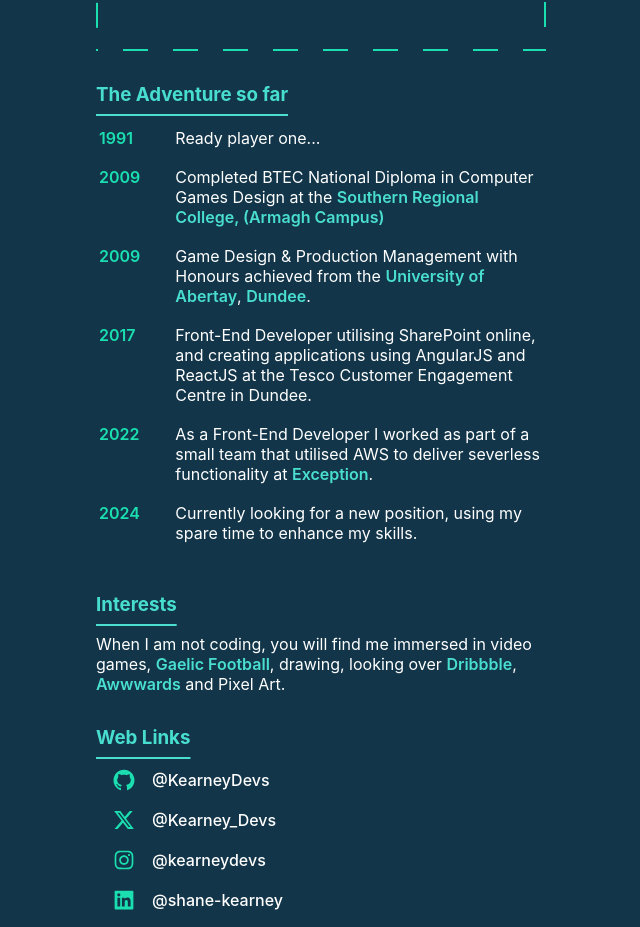
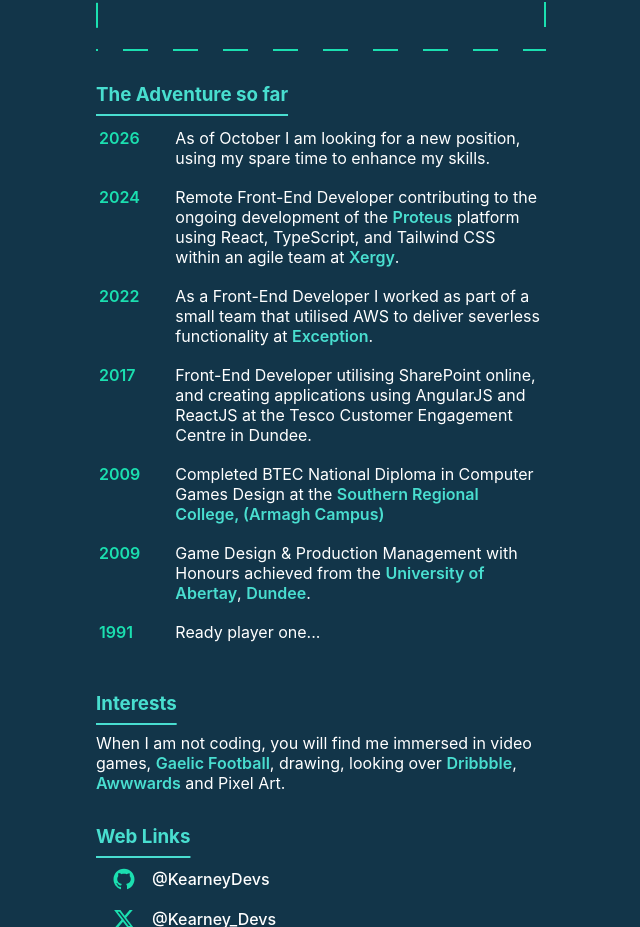
Before and after one commit to KearneyDevs/Kearney-Devs-v1, a React (Vite) app: page / in a window 1280 px wide. Shown: the part 900-1827 px from the top of the page, without its empty margins (319-959 px from the left). Built offline with nearby package versions, Linux system fonts and the light colour scheme.

Commit message:
feat: updated bio

```diff
--- a/src/components/bio/Bio.tsx
+++ b/src/components/bio/Bio.tsx
@@ -11,8 +11,54 @@ const Bio = (props: SectionProps) => {
         <Table>
           <tbody>
             <tr>
-              <td>1991</td>
-              <td>Ready player one...</td>
+              <td>2026</td>
+              <td>
+                As of October I am looking for a new position, using my spare
+                time to enhance my skills.
+              </td>
+            </tr>
+            <tr>
+              <td>2024</td>
+              <td>
+                Remote Front-End Developer contributing to the ongoing
+                development of the{" "}
+                <a
+                  href="https://xergy.com/#why"
+                  target="_blank"
+                  rel="noreferrer"
+                >
+                  Proteus
+                </a>{" "}
+                platform using React, TypeScript, and Tailwind CSS within an
+                agile team at{" "}
+                <a href="https://xergy.com/" target="_blank" rel="noreferrer">
+                  Xergy
+                </a>
+                .
+              </td>
+            </tr>
+            <tr>
+              <td>2022</td>
+              <td>
+                As a Front-End Developer I worked as part of a small team that
+                utilised AWS to deliver severless functionality at{" "}
+                <a
+                  href="https://www.exceptionuk.com/"
+                  target="_blank"
+                  rel="noreferrer"
+                >
+                  Exception
+                </a>
+                .
+              </td>
+            </tr>
+            <tr>
+              <td>2017</td>
+              <td>
+                Front-End Developer utilising SharePoint online, and creating
+                applications using AngularJS and ReactJS at the Tesco Customer
+                Engagement Centre in Dundee.
+              </td>
             </tr>
             <tr>
               <td>2009</td>
@@ -41,7 +87,7 @@ const Bio = (props: SectionProps) => {
                 </a>
                 ,{" "}
                 <a
-                  href="https://www.google.com/maps/place/dundee/data=!4m2!3m1!1s0x48864144ab639cd3:0x94e43b1e384be52a?sa=X&ved=2ahUKEwiT86aX0ub-AhUKUcAKHY2aDNkQ8gF6BAhnEAI"
+                  href="https://www.google.com/maps/place/dundee/data!4m2!3m1!1s0x48864144ab639cd3:0x94e43b1e384be52a"
                   target="_blank"
                   rel="noreferrer"
                 >
@@ -51,34 +97,8 @@ const Bio = (props: SectionProps) => {
               </td>
             </tr>
             <tr>
-              <td>2017</td>
-              <td>
-                Front-End Developer utilising SharePoint online, and creating
-                applications using AngularJS and ReactJS at the Tesco Customer
-                Engagement Centre in Dundee.
-              </td>
-            </tr>
-            <tr>
-              <td>2022</td>
-              <td>
-                As a Front-End Developer I worked as part of a small team that
-                utilised AWS to deliver severless functionality at{" "}
-                <a
-                  href="https://www.exceptionuk.com/"
-                  target="_blank"
-                  rel="noreferrer"
-                >
-                  Exception
-                </a>
-                .
-              </td>
-            </tr>
-            <tr>
-              <td>2024</td>
-              <td>
-                Currently looking for a new position, using my spare time to
-                enhance my skills.
-              </td>
+              <td>1991</td>
+              <td>Ready player one...</td>
             </tr>
           </tbody>
         </Table>
```
